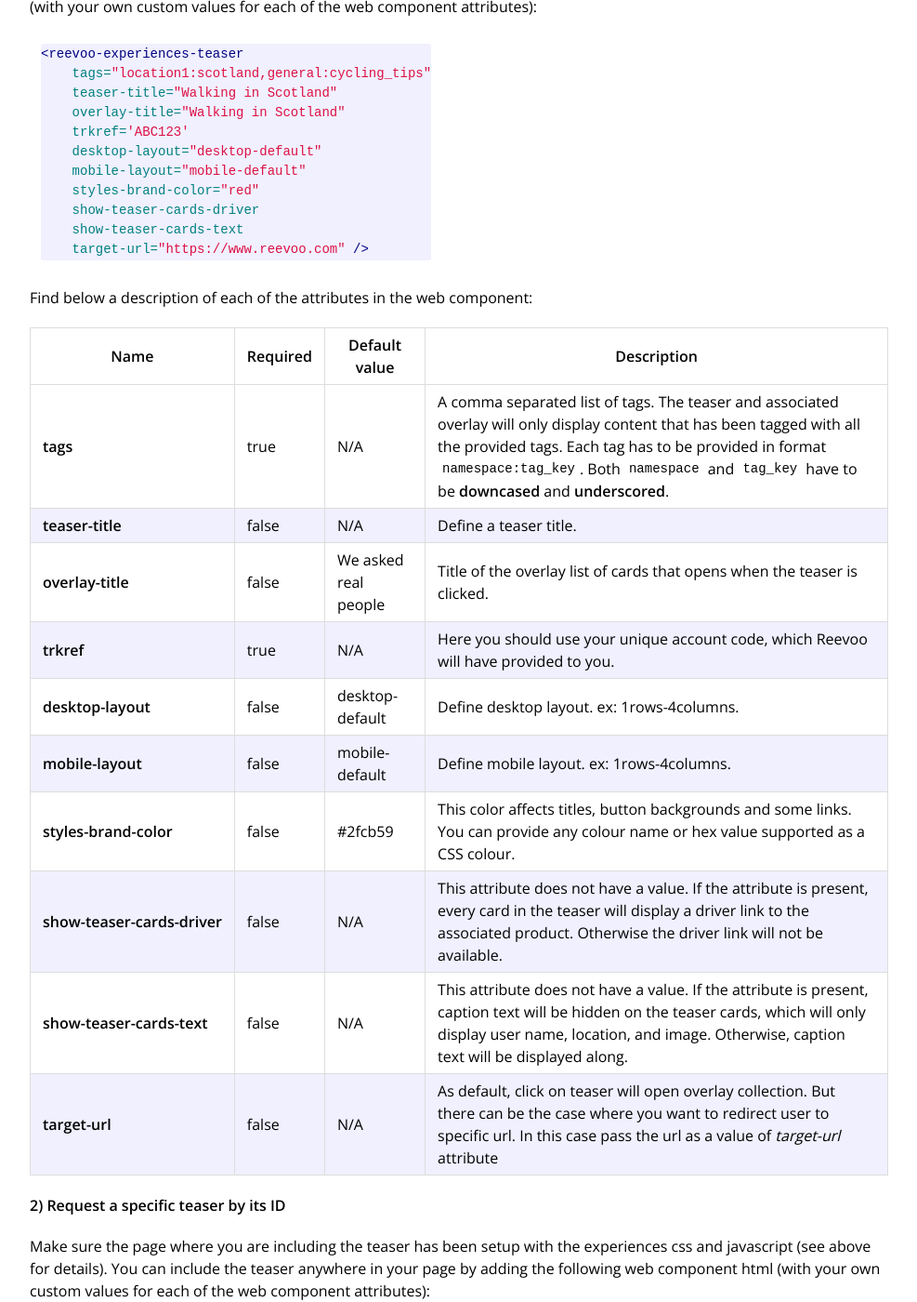
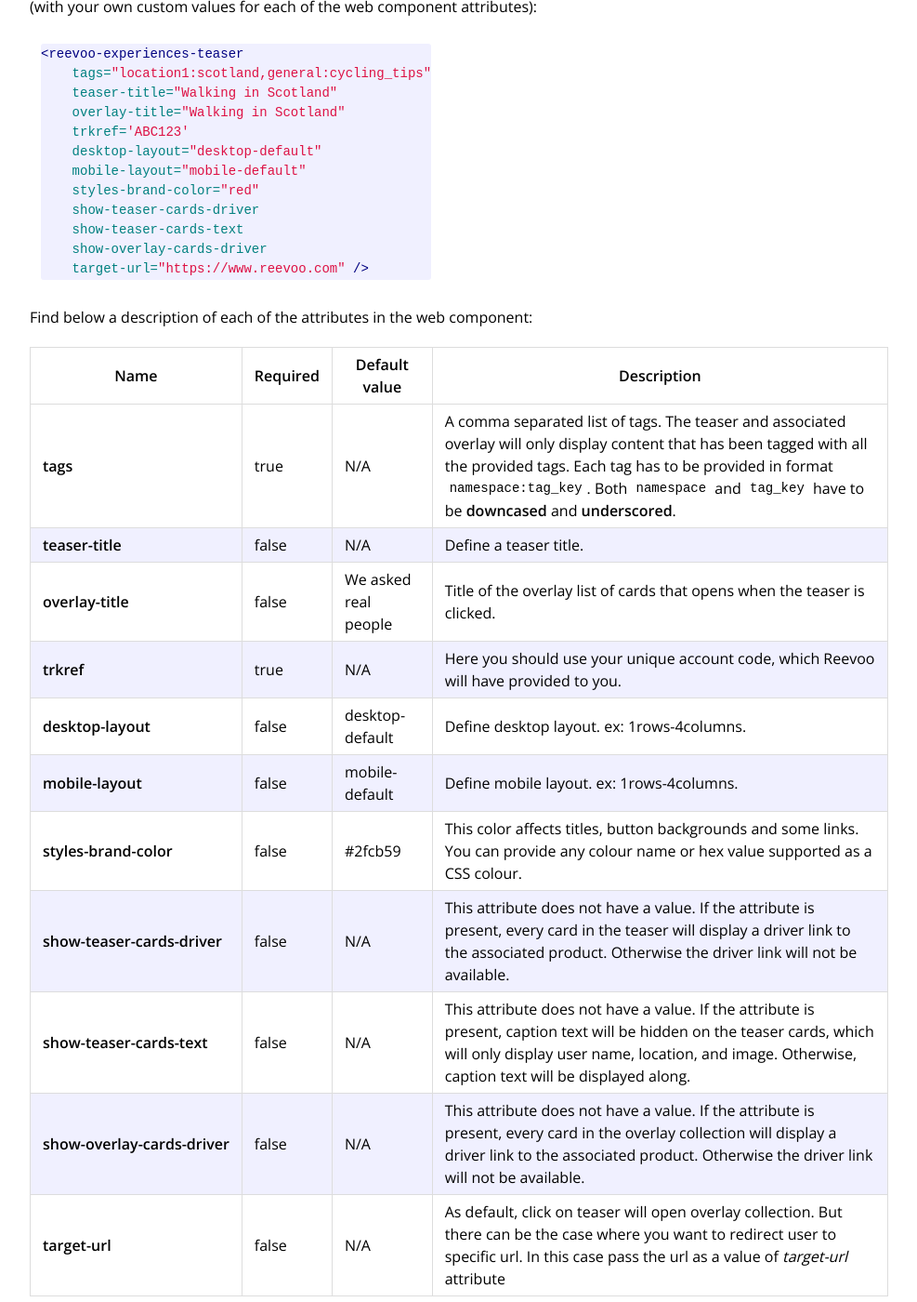
Before and after one commit to reevoo/reevoo.github.io, a Jekyll site: the page built from docs/experiences/experiences-getting-started.markdown, in a window 1280 px wide and 1400 px high, scrolled down 2282 px. Shown: the whole window at 93% size, without its empty margins (274-1261 px from the left). Built offline with Jekyll 4.4.1, drawn with Linux system fonts in a browser that asks for light colours.

Commit message:
Add missing show-overlay-cards-driver option to experiences

````diff
--- a/docs/experiences/experiences-getting-started.markdown
+++ b/docs/experiences/experiences-getting-started.markdown
@@ -90,6 +90,7 @@ anywhere in your page by adding the following web component html (with your own
     styles-brand-color="red"
     show-teaser-cards-driver
     show-teaser-cards-text
+    show-overlay-cards-driver
     target-url="https://www.reevoo.com" />
 ```
 
@@ -107,6 +108,7 @@ Find below a description of each of the attributes in the web component:
 | styles-brand-color | false | #2fcb59 | This color affects titles, button backgrounds and some links. You can provide any colour name or hex value supported as a CSS colour. |
 | <nobr>show&#45;teaser&#45;cards&#45;driver</nobr> | false | N/A | This attribute does not have a value. If the attribute is present, every card in the teaser will display a driver link to the associated product. Otherwise the driver link will not be available. |
 | show-teaser-cards-text | false | N/A | This attribute does not have a value. If the attribute is present, caption text will be hidden on the teaser cards, which will only display user name, location, and image. Otherwise, caption text will be displayed along. |
+| <nobr>show&#45;overlay&#45;cards&#45;driver</nobr> | false | N/A | This attribute does not have a value. If the attribute is present, every card in the overlay collection will display a driver link to the associated product. Otherwise the driver link will not be available. |
 | target-url | false | N/A | As default, click on teaser will open overlay collection. But there can be the case where you want to redirect user to specific url. In this case pass the url as a value of *target-url* attribute |
 
 **2) Request a specific teaser by its ID**
````
